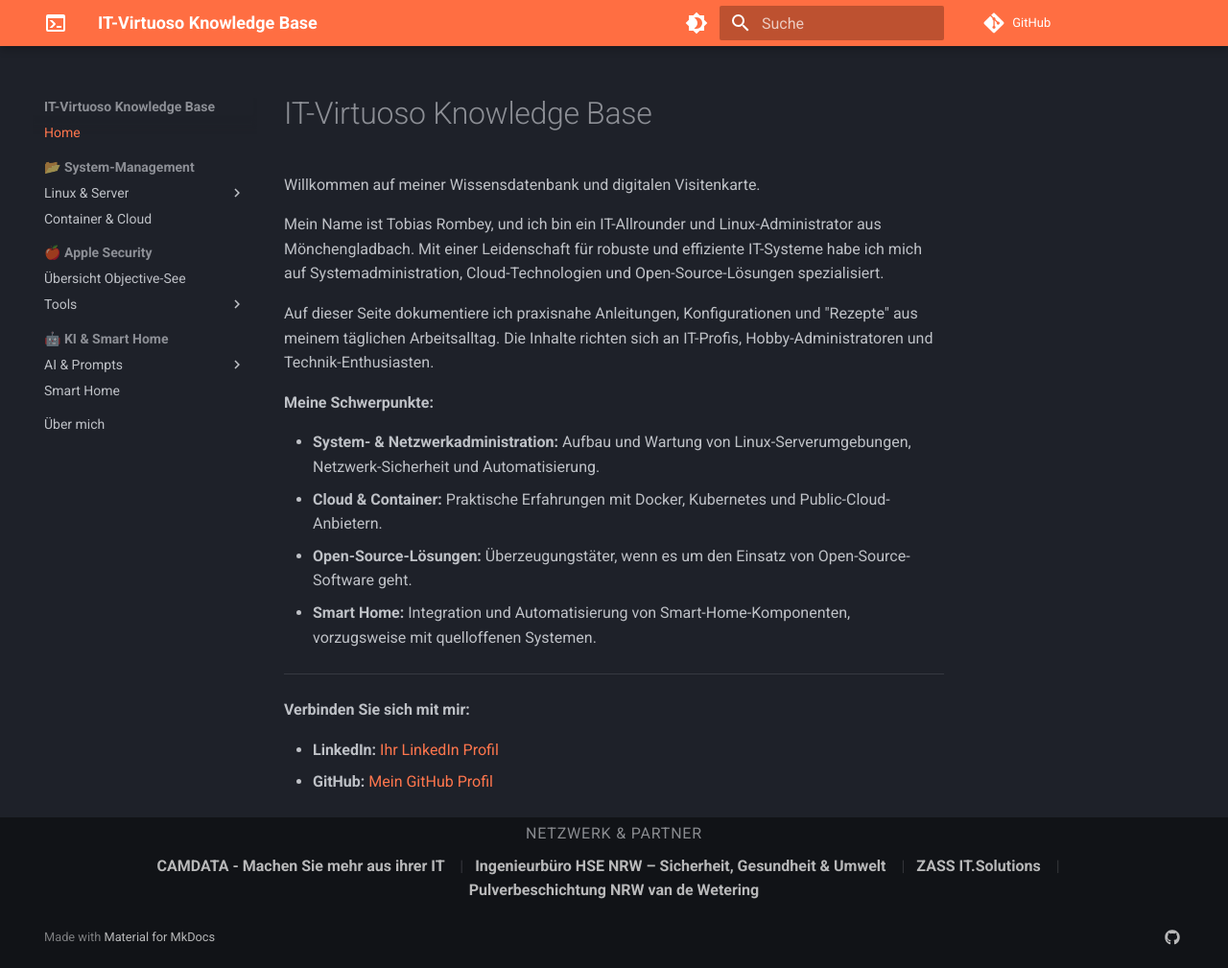
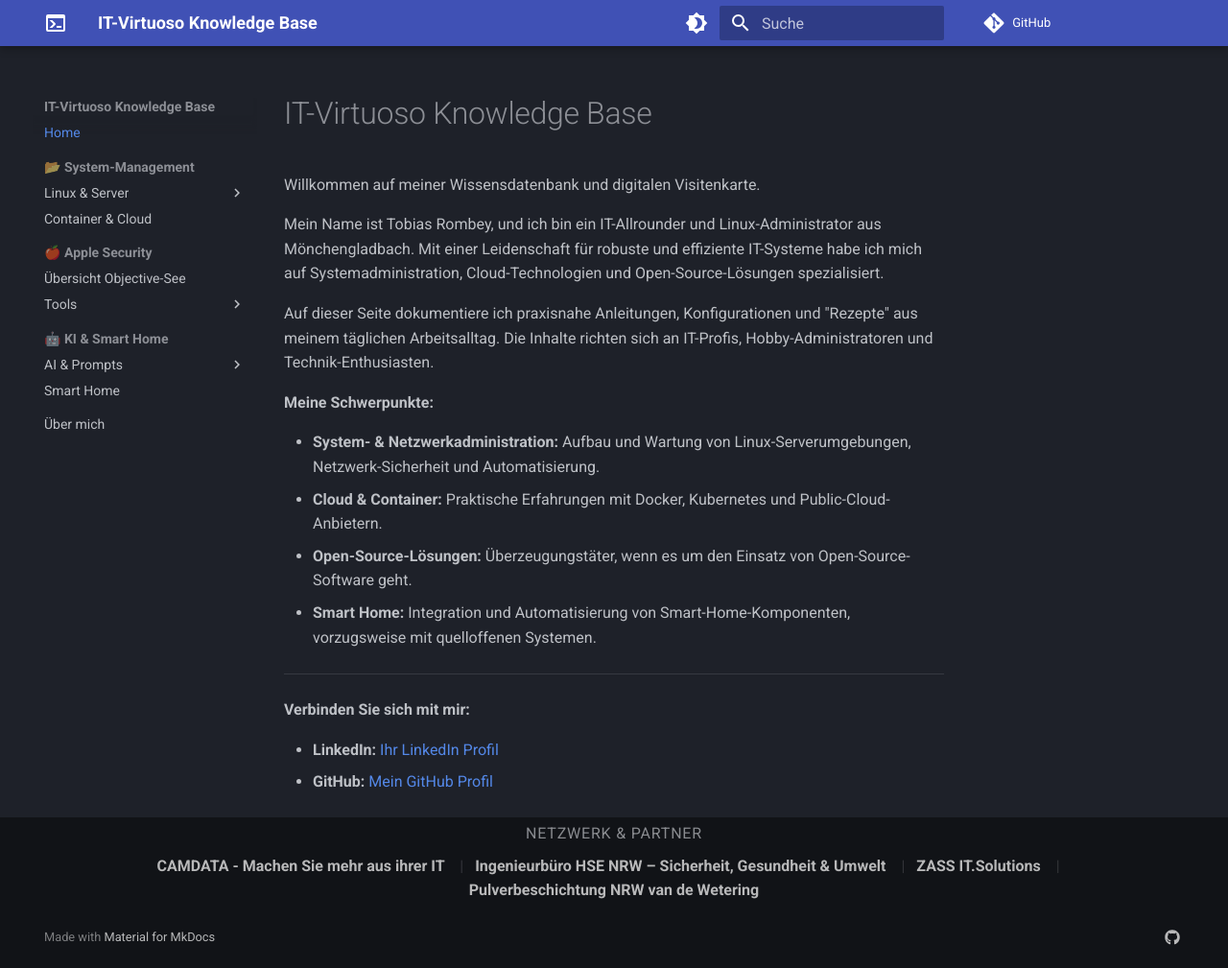
Before and after one commit to rombey86/mkdocs, an MkDocs documentation site: the page built from docs/index.md, in a window 1280 px wide and 1009 px high. Shown: the whole window at 96% size. Built offline with MkDocs 1.6.1 and Material for MkDocs 9.7.7, drawn with Linux system fonts in a browser that asks for light colours; comment, search, counter and statistics services are not loaded.

Commit message:
Update mkdocs.yml

```diff
--- a/mkdocs.yml
+++ b/mkdocs.yml
@@ -11,8 +11,8 @@ theme:
     logo: material/console
   palette:
     - scheme: slate
-      primary: deep orange
-      accent: deep orange
+      primary: indigo
+      accent: deep purple
       toggle:
         icon: material/brightness-4
         name: Zum hellen Modus wechseln
```
